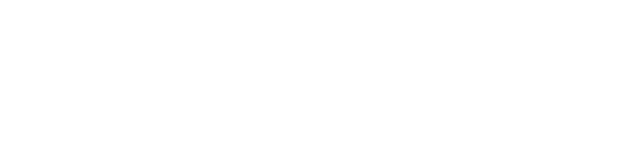
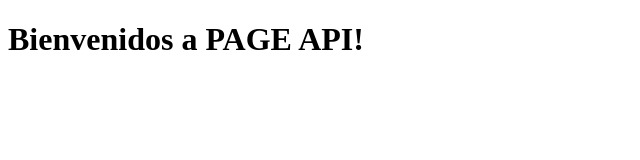
Before and after one commit to ezeabregu/pageAPI, a website: page index.html in a window 1280 px wide. Shown: the whole page, without its empty margins (0-640 px from the left). Drawn offline with Linux system fonts and the light colour scheme.

Commit message:
prueba api

```diff
--- a/index.html
+++ b/index.html
@@ -5,5 +5,7 @@
     <meta name="viewport" content="width=device-width, initial-scale=1.0" />
     <title>PAGE API It´s works!</title>
   </head>
-  <body></body>
+  <body>
+    <h1>Bienvenidos a PAGE API!</h1>
+  </body>
 </html>
```
